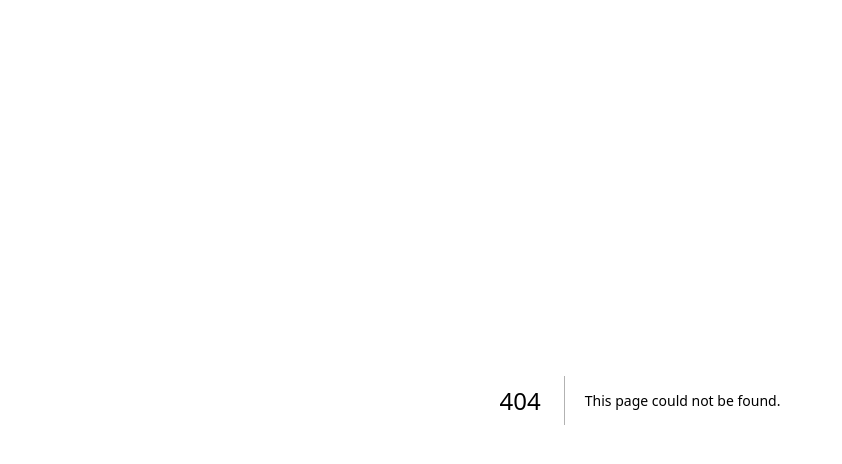
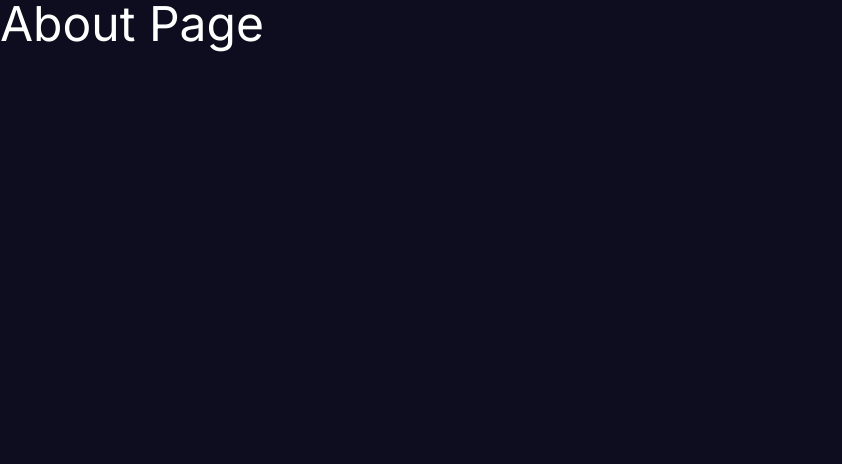
Before and after one commit to arathyrajeesh/portfolio-nextjs, a Next.js app: page /about in a window 1280 px wide. Before the commit this address had no page. Shown: the top 464 px of the page, without its empty margins (0-842 px from the left). Built offline with nearby package versions, Linux system fonts and the light colour scheme.

Commit message:
basic routing

```diff
--- /dev/null
+++ b/app/about/page.tsx
@@ -0,0 +1,11 @@
+import React from 'react'
+
+const AboutPage = () => {
+    return (
+        <div className='text-white text-5xl'>
+            About Page
+        </div>
+    )
+}
+
+export default AboutPage
--- a/app/page.tsx
+++ b/app/page.tsx
@@ -1,10 +1,9 @@
+import Home from '@/components/Home/Home'
 import React from 'react'
 
 const HomePage = () => {
   return (
-    <div>
-      HomePage
-    </div>
+      <Home/>
   )
 }
 
--- /dev/null
+++ b/components/Home/Home.tsx
@@ -0,0 +1,11 @@
+import React from 'react'
+
+const Home = () => {
+    return (
+    <div className='overflow-hidden'>
+        HomePage
+    </div>
+)
+}
+
+export default Home
```
